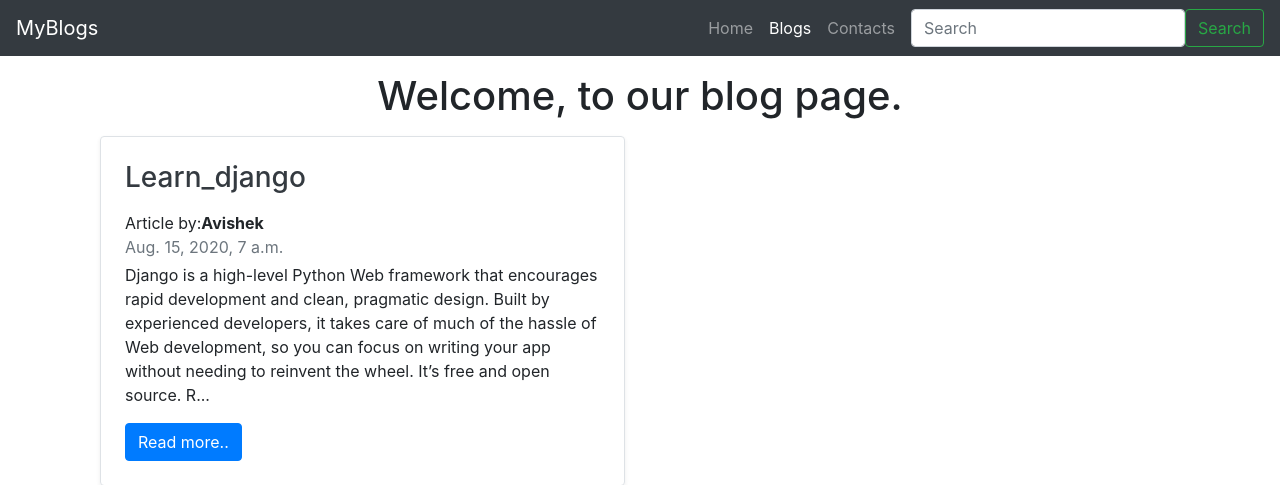
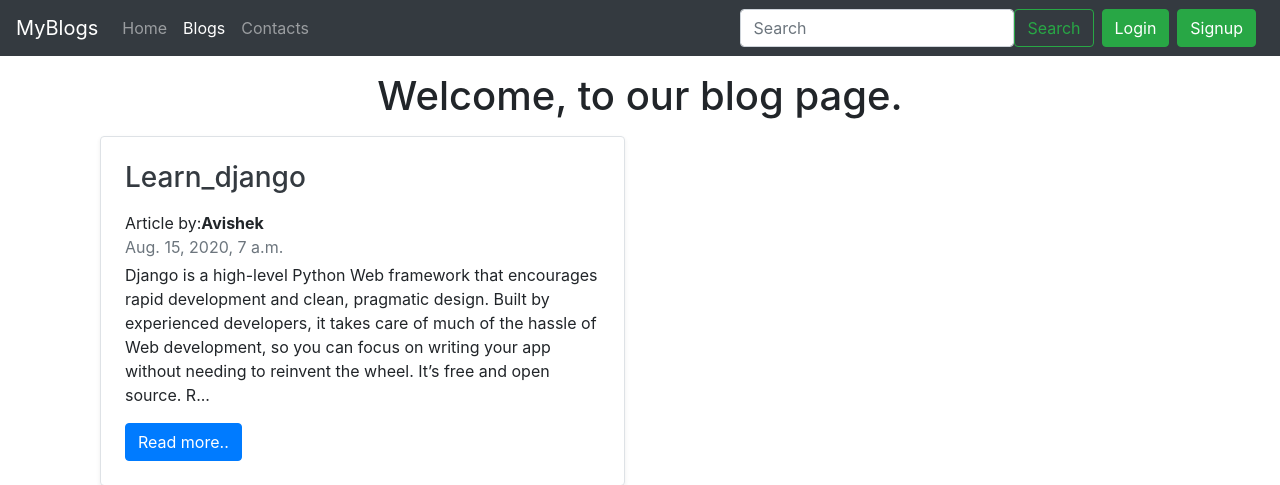
Before and after one commit to Avishek-45/MyBlog_Website_django, a Django app: page /blog/ in a window 1280 px wide. Shown: the top 485 px of the page. Run offline with Django 3.2, Linux system fonts and the light colour scheme; data comes from the database, SQL or seed files in the repository; both versions use the stored data as it was after the commit; some libraries are stand-ins or nearby versions.

Commit message:
signup,login,logout

```diff
--- a/Blog/templates/Blog/base.html
+++ b/Blog/templates/Blog/base.html
@@ -24,7 +24,7 @@
     </button>
 
     <div class="collapse navbar-collapse" id="navbarSupportedContent">
-      <ul class="navbar-nav ml-auto">
+      <ul class="navbar-nav mr-auto">
         <li class="nav-item {% block homeactive %}
       {% endblock homeactive %}">
           <a class="nav-link" href="/">Home <span class="sr-only">(current)</span></a>
@@ -38,22 +38,131 @@
       {% endblock contactactive %}">
           <a class="nav-link" href="/contact">Contacts</a>
         </li>
-        <form action='/search' method='GET' class="form-inline my-2 my-lg-0">
+      </ul>
+        <ul class="navbar-nav ">
+        <form action='/search' method='GET' class="form-inline ml-2 my-lg-0">
           <input class="form-control ml-sm-2" type="search" placeholder="Search" aria-label="Search" name="query"
             id="search">
-          <button class="btn btn-outline-success my-2 my-sm-0" type="submit">Search</button>
+          <button class="btn btn-outline-success my-2 my-sm-0 mr-2" type="submit">Search</button>
+
+            <!-- Used for diplaying template after and before login -->
+          {% if user.is_authenticated%}
+          <ul>
+            <li class="nav-item dropdown mr-2 ">
+              <a class="nav-link dropdown-toggle" href="#" id="navbarDropdown" role="button" data-toggle="dropdown" aria-haspopup="true" aria-expanded="false">
+                Welcome {{request.user}}
+              </a>
+              <div class="dropdown-menu mr-2" aria-labelledby="navbarDropdown">
+                <a class="dropdown-item" href="/logout/">Logout</a>
+
+              </div>
+            </li>
+          </ul>
+
+
+          {%else%}
+          <!-- Button trigger modal for Login -->
+        <button type="button" class="btn btn-success mr-2" data-toggle="modal" data-target="#Loginmodal">
+          Login
+        </button>
+
+           <!-- Button trigger modal for signup -->
+        <button type="button" class="btn btn-success mr-2" data-toggle="modal" data-target="#signupmodal">
+          Signup
+        </button>
+        {%endif%}
         </form>
-    </div>
+        </div>
   </nav>
 
+  <!-- for showing messeges like error,warnings or success-->
   {% for message in messages %}
-  <div class="alert alert-warning alert-dismissible fade show" role="alert">
-    <strong>Message</strong> {{message}}.
+  <div class="alert alert-{{message.tags}} alert-dismissible fade show" role="alert">
+    <strong>Message:</strong> {{message}}.
     <button type="button" class="close" data-dismiss="alert" aria-label="Close">
       <span aria-hidden="true">&times;</span>
     </button>
   </div>
   {% endfor %}
+
+
+
+  <!-- signupModal -->
+  <div class="modal fade" id="signupmodal" tabindex="-1" aria-labelledby="signupmodal" aria-hidden="true">
+    <div class="modal-dialog">
+      <div class="modal-content">
+        <div class="modal-header">
+          <h5 class="modal-title" id="signupmodal">SignUp Here:</h5>
+          <button type="button" class="close" data-dismiss="modal" aria-label="Close">
+            <span aria-hidden="true">&times;</span>
+          </button>
+        </div>
+        <div class="modal-body">
+          <form  action="/signup/"  method="POST">
+            {% csrf_token %}
+            <div class="form-group">
+              <label for="username"> Username:</label>
+              <input type="text" class="form-control" id="username" name="username" placeholder="Enter unique username" required>
+            </div>
+            <div class="form-group">
+              <label for="firstname">First Name:</label>
+              <input type="firstname" class="form-control" id="firstname" name="firstname" placeholder="Enter your firstname" required>
+            </div>
+            <div class="form-group">
+              <label for="Lastname"> Last name:</label>
+              <input type="text" class="form-control" id="lastname" name="lastname" placeholder="Enter your lastname" required>
+            </div>
+            <div class="form-group">
+              <label for="email"> Email Address:</label>
+              <input type="text" class="form-control" id="email" name="email" placeholder="Enter your email address" required>
+            </div>
+            <div class="form-group">
+              <label for="pass1"> Choose a Password:</label>
+              <input type="password" class="form-control" id="pass1" name="pass1" placeholder="Enter your password" required>
+            </div>
+            <div class="form-group">
+              <label for="pass2"> Confirm Password:</label>
+              <input type="password" class="form-control" id="pass2" name="pass2" placeholder="Re-enter your password" required>
+            </div>
+            <button type="submit" class="btn btn-success">Submit</button>
+          </form>
+        </div>
+
+      </div>
+    </div>
+  </div>
+
+   <!-- LoginModal -->
+   <div class="modal fade" id="Loginmodal" tabindex="-1" aria-labelledby="Loginmodal" aria-hidden="true">
+    <div class="modal-dialog">
+      <div class="modal-content">
+        <div class="modal-header">
+          <h5 class="modal-title" id="Loginmodal">Login Here:</h5>
+          <button type="button" class="close" data-dismiss="modal" aria-label="Close">
+            <span aria-hidden="true">&times;</span>
+          </button>
+        </div>
+        <div class="modal-body">
+          <form method="POST" action="/login/">
+            {% csrf_token %}
+            <div class="form-group">
+              <label for="loginusername"> Username:</label>
+              <input type="text" class="form-control" id="loginusername" name="loginusername" placeholder="Enter your username" required>
+            </div>
+
+            <div class="form-group">
+              <label for="loginpass"> Enter a Password:</label>
+              <input type="Password" class="form-control" id="loginpass" name="loginpass" placeholder="Enter your password" required>
+            </div>
+
+            <button type="submit" class="btn btn-success">Submit</button>
+          </form>
+        </div>
+
+      </div>
+    </div>
+  </div>
+
   {% block body %} {% endblock body %}
 
   <footer class="text-center text-white bg-dark py-3">copyright &copy; avishekguragain.com</footer>
--- a/Blog/url.py
+++ b/Blog/url.py
@@ -6,6 +6,9 @@ urlpatterns = [
     path('', views.home, name='home'),
     path('blog/', views.blog, name='blog'),
     path('search/', views.search, name='search'),
+    path('login/', views.handlelogin, name='handlelogin'),
+    path('logout/', views.handlelogout, name='handlelogout'),
+    path('signup/', views.handlesignup ,name='handlesignup'),
     path('contact/', views.CONTACT, name='CONTACT'),
     path('blogpost/<str:slug>', views.blogpost, name='blogpost'),
 
--- a/Blog/views.py
+++ b/Blog/views.py
@@ -1,6 +1,8 @@
-from django.shortcuts import render,HttpResponse
+from django.shortcuts import render,HttpResponse,redirect
 from .models import Blog,contact
 from django.contrib import messages
+from django.contrib.auth.models import User
+from django.contrib.auth import authenticate,login,logout
 
 
 # Create your views here.
@@ -26,9 +28,6 @@ def CONTACT(request):
         content=request.POST['content']
         cont=contact(name=name,phone=phone,email=email,content=content)
         cont.save()
-        print(name,  phone, email, content)
-
-
     return render(request,'Blog/contact.html')
 
 def search(request):
@@ -36,6 +35,7 @@ def search(request):
     if len(query)>78:
         allposts=Blog.objects.none()
     else:
+        #icontains filters  the titles and contents all word or characters
         allpostsTitle=Blog.objects.filter(title__icontains=query)
         allpostsContent=Blog.objects.filter(content__icontains=query)
         allposts= allpostsTitle.union(allpostsContent)
@@ -44,3 +44,62 @@ def search(request):
         messages.warning(request,"No serach result found.Please refine your query")
 
     return render(request,'Blog/search.html',{'blogs':allposts,'query':query})
+
+
+def handlesignup(request):
+    if request.method=='POST':
+        username=request.POST['username']
+        firstname=request.POST['firstname']
+        lastname=request.POST['lastname']
+        email=request.POST['email']
+        pass1=request.POST['pass1']
+        pass2=request.POST['pass2']
+
+        # validation
+        if len(username)>10:
+            messages.error(request,"Username should be less than 10 characters!!!")
+            return redirect('home')
+
+        if not username.isalnum():
+            messages.error(request,"Use alphahets and numeric characters !!!")
+            return redirect('home')
+
+        if pass1!=pass2:
+            messages.error(request," Passwords doesnot matches. !!!")
+            return redirect('home')
+
+        # creating users
+        myuser=User.objects.create_user(username,email,pass1)
+        myuser.first_name=firstname
+        myuser.last_name=lastname
+        myuser.save()
+        messages.success(request,"Successfully created account!!")
+        return redirect('home')
+
+    else:
+        return HttpResponse("404 - Not Found")
+
+def handlelogin(request):
+    if request.method == 'POST':
+        loginusername=request.POST['loginusername']
+        loginpass=request.POST['loginpass']
+
+        user=authenticate(username=loginusername,password=loginpass)
+
+        if user is not None:
+            login(request, user)
+            messages.success(request,"Successfully Logged in!!")
+            return redirect('home')
+        else:
+            messages.error(request,"Invalid credentials!!!")
+            return redirect('home')
+    else:
+        return HttpResponse('404 - Not Found')
+
+def handlelogout(request):
+    # if request.method == "POST":
+    logout(request)
+    messages.success(request,"Successfully Logged out!!")
+    return redirect('home')
+    # else:
+    #     return HttpResponse('404 - Not Found')
--- a/Myblog/settings.py
+++ b/Myblog/settings.py
@@ -11,6 +11,8 @@ https://docs.djangoproject.com/en/3.0/ref/settings/
 """
 
 import os
+from django.contrib.messages import constants as messages
+
 
 # Build paths inside the project like this: os.path.join(BASE_DIR, ...)
 BASE_DIR = os.path.dirname(os.path.dirname(os.path.abspath(__file__)))
@@ -124,3 +126,7 @@ STATICFILES_DIRS = [
     "static"
 
 ]
+
+MESSAGE_TAGS = {
+    messages.ERROR:'danger'
+}
```
Also changed, not shown: db.sqlite3.
